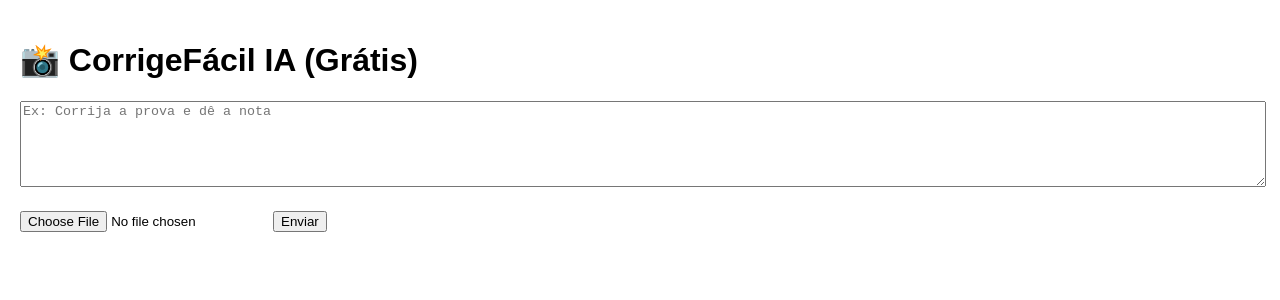
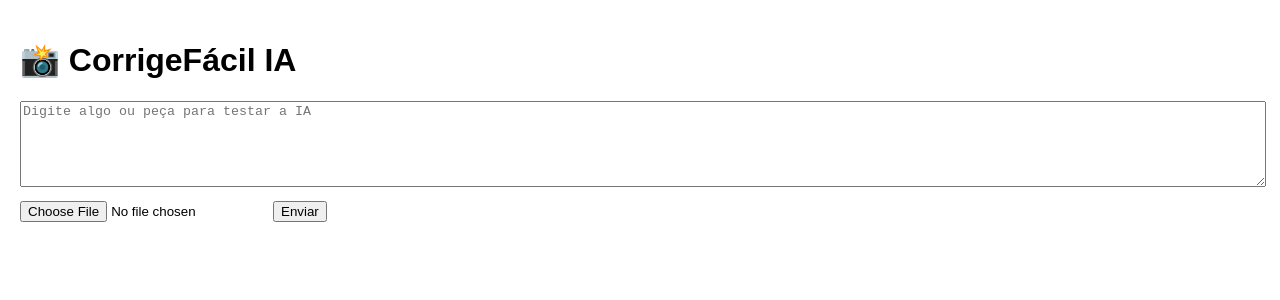
Before and after one commit to maafernandesn/corrige-facil, a Next.js app: page / in a window 1280 px wide. Shown: the top 300 px of the page. Built offline with nearby package versions, Linux system fonts and the light colour scheme.

Commit message:
Atualizar o page.js

```diff
--- a/app/page.js
+++ b/app/page.js
@@ -8,13 +8,8 @@ export default function Home() {
   const [resposta, setResposta] = useState("");
 
   const enviar = async () => {
-    if (!img) {
-      alert("Envie uma imagem");
-      return;
-    }
-
     try {
-      setResposta("Analisando... ⏳");
+      setResposta("Testando IA... ⏳");
 
       const baseUrl = window.location.origin;
 
@@ -43,13 +38,13 @@ export default function Home() {
 
   return (
     <div style={{ padding: 20 }}>
-      <h1>📸 CorrigeFácil IA (Grátis)</h1>
+      <h1>📸 CorrigeFácil IA</h1>
 
       <textarea
-        placeholder="Ex: Corrija a prova e dê a nota"
+        placeholder="Digite algo ou peça para testar a IA"
         value={pergunta}
         onChange={(e) => setPergunta(e.target.value)}
-        style={{ width: "100%", height: 80, marginBottom: 10 }}
+        style={{ width: "100%", height: 80 }}
       />
 
       <input
@@ -57,32 +52,11 @@ export default function Home() {
         accept="image/*"
         onChange={(e) => {
           const file = e.target.files[0];
+
           if (!file) return;
 
-          const imgEl = new Image();
           const reader = new FileReader();
-
-          reader.onload = (event) => {
-            imgEl.src = event.target.result;
-          };
-
-          imgEl.onload = () => {
-            const canvas = document.createElement("canvas");
-
-            const maxWidth = 600;
-            const scale = maxWidth / imgEl.width;
-
-            canvas.width = maxWidth;
-            canvas.height = imgEl.height * scale;
-
-            const ctx = canvas.getContext("2d");
-            ctx.drawImage(imgEl, 0, 0, canvas.width, canvas.height);
-
-            const compressed = canvas.toDataURL("image/jpeg", 0.6);
-
-            setImg(compressed);
-          };
-
+          reader.onloadend = () => setImg(reader.result);
           reader.readAsDataURL(file);
         }}
       />
```
